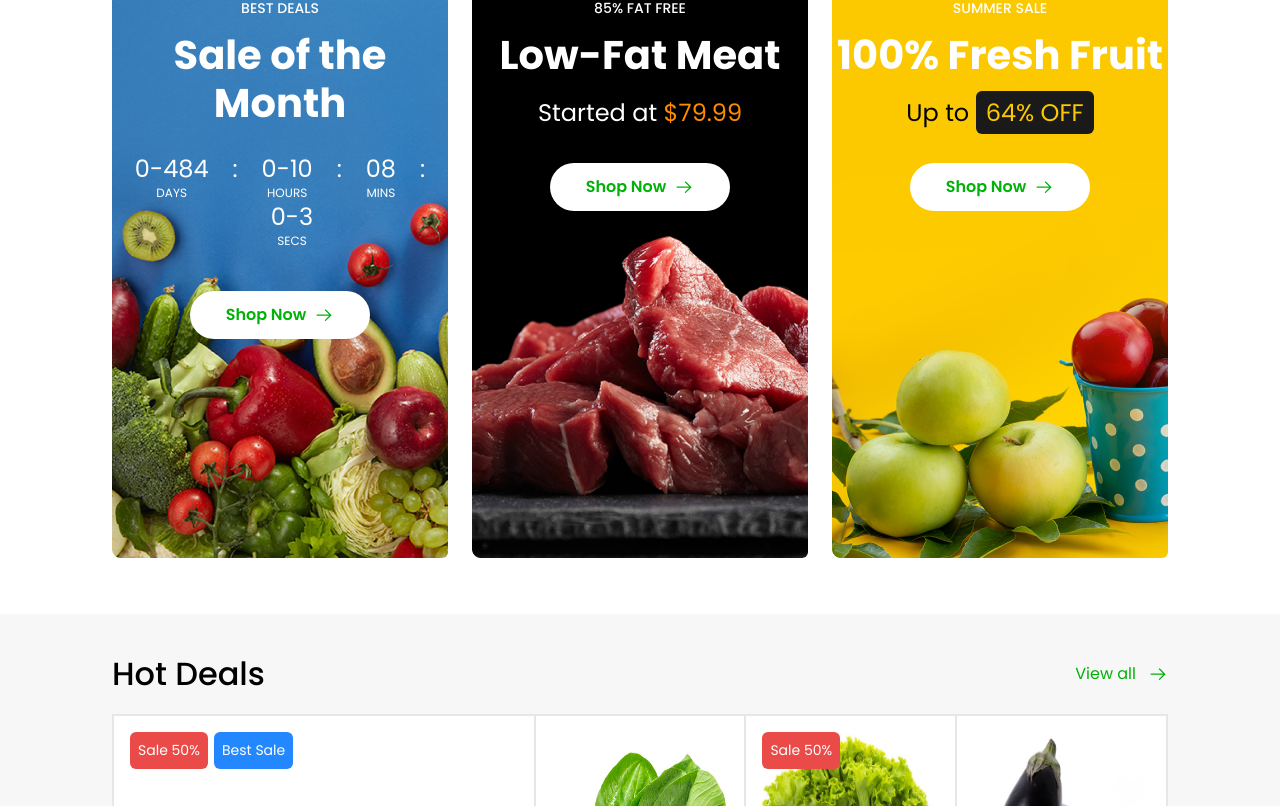
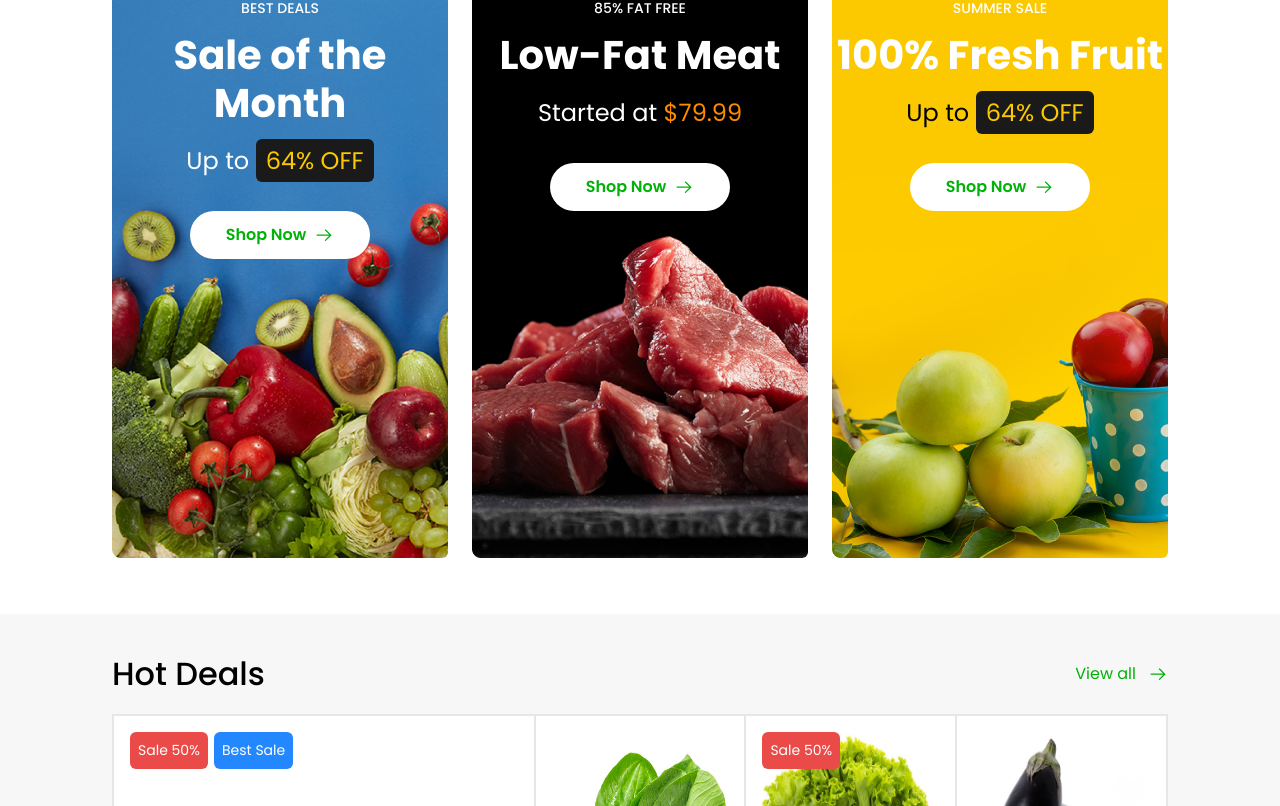
Before and after one commit to Surajrd342/Yeti-Organic-Farm, a React (Vite) app: page / in a window 1280 px wide. Shown: the part 2294-3100 px from the top of the page. Built offline with nearby package versions, Linux system fonts and the light colour scheme.

Commit message:
Sale of month Done

```diff
--- a/src/component/HomePage/CountDown.jsx
+++ b/src/component/HomePage/CountDown.jsx
@@ -1,57 +1,17 @@
 import React, { useEffect, useState } from "react";
 
 function CountDown({ className, color }) {
-  const [days, setDays] = useState(0);
-  const [hours, setHours] = useState(0);
-  const [mins, setMins] = useState(0);
-  const [secs, setSecs] = useState(0);
-
-  const deadline = "April, 25, 2024";
-
-  const getTime = () => {
-    const time = Date.parse(deadline) - Date.now();
-    setDays(Math.floor(time / (1000 * 60 * 60 * 24)));
-    setHours(Math.floor((time / (1000 * 60 * 60)) % 24));
-    setMins(Math.floor((time / 1000 / 60) & 60));
-    setSecs(Math.floor((time / 1000) % 60));
-  };
-
-  useEffect(() => {
-    const interval = setInterval(() => getTime(deadline), 1000);
-    return () => clearInterval(interval);
-  }, []);
 
   return (
     <>
-      <div
-        className={`flex md:flex-wrap p-3 text-center space-x-6 justify-center lg:text-[24px] md:text-[16px] text-[24px] leading-9 mt-3 ${className}`}
-      >
-        <div className="">
-          <p>{days < 10 ? "0" + days : days}</p>
-          <p className="text-[12px] leading-3">DAYS</p>
-        </div>
-        <div className="lg:items-start">
-          <p>:</p>
-        </div>
-        <div>
-          <p>{hours < 10 ? "0" + hours : hours}</p>
-          <p className="text-[12px] leading-3 ">HOURS</p>
-        </div>
-        <div className="lg:items-start">
-          <p>:</p>
-        </div>
-        <div>
-          <p>{mins < 10 ? "0" + mins : mins}</p>
-          <p className="text-[12px] leading-3 ">MINS</p>
-        </div>
-        <div className="lg:items-start">
-          <p>:</p>
-        </div>
-        <div>
-          <p>{secs < 10 ? "0" + secs : secs}</p>
-          <p className="text-[12px] leading-3 ">SECS</p>
-        </div>
-      </div>
+    <div className="flex text-center justify-center leading-9 mt-4">
+      <p className="lg:text-[24px] md:text-[20px] text-[24px] font-[400] text-white">
+        Up to{" "}
+        <span className="text-[#FCC900] bg-[#1A1A1A] rounded-md px-[10px] py-[5px]">
+          64% OFF
+        </span>
+      </p>
+    </div>
     </>
   );
 }
```
